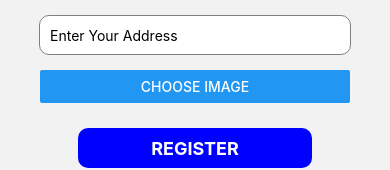
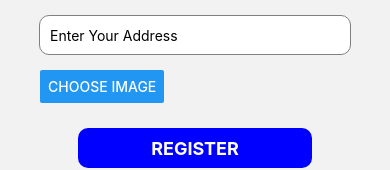
Before and after one commit to vineeshw1994/Native_E-shop, a React Native app: screen /register in a window 390 px wide. Shown: the part 495-665 px from the top of the page. Built offline with nearby package versions, Linux system fonts and the light colour scheme.

Commit message:
register user image upload success fully

```diff
--- a/screens/auth/Register.js
+++ b/screens/auth/Register.js
@@ -13,9 +13,7 @@ const Register = ({ navigation }) => {
     const [city, setCity] = useState('');
     const [contact, setContact] = useState('');
 
-    const [file, setFile] = useState(null);
     const [image, setImage] = useState(null);
-    const [error, setError] = useState(null);
 
     const pickImage = async () => {
 
@@ -61,23 +59,28 @@ const Register = ({ navigation }) => {
         formData.append("contact", contact);
 
         try {
-            alert('try block')
             const res = await fetch('http://192.168.1.4:8080/api/user/register', {
 
                 method: 'POST',
                 body: formData,
             })
             if (res.ok) {
-                // console.log('success')
+                const data = await res.json();
+                // console.log(data);
+                setImage(null);
+                alert(data.message);
+                navigation.navigate('login');
+            }
+            if(!res.ok){
+                console.log('failed')
                 const data = await res.json();
                 console.log(data);
-                setImage(null);
-                alert('Register  Successfully ');
-                navigation.navigate('login');
+                alert(data.message);
+                navigation.navigate('register');
             }
         } catch (error) {
             console.log(error)
-            alert('login failed')
+            alert('Register  Failed')
         }
 
 
@@ -93,15 +96,17 @@ const Register = ({ navigation }) => {
 
                 <InputBox placeholder={'Enter Your Password'} secureTextEntry={true} value={password} setValue={setPassword} />
 
-                <InputBox placeholder={'Enter Your Mobile'} value={contact} setValue={setContact} autoComplete={'tel'} />
+                <InputBox placeholder={'Enter Your Mobile'} type='tel' value={contact} setValue={setContact} autoComplete={'tel'} />
 
                 <InputBox placeholder={'Enter Your City'} value={city} setValue={setCity} autoComplete={'off'} />
 
                 <InputBox placeholder={'Enter Your Address'} value={address} setValue={setAddress} autoComplete={'street-address'} />
 
-                {image && <Image source={{ uri: image }} style={styles.showImage} />}
+
                 <View style={styles.imgUploadContainer}>
                 <Button style={styles.uploadImg} title="Choose Image" onPress={pickImage} />
+                {image && <Image source={{ uri: image }} style={styles.showImage} />}
+
                 </View>
 
 
@@ -176,8 +181,8 @@ const styles = StyleSheet.create({
         textAlign: 'center'
     },
     showImage: {
-        width: 100,
-        height: 100,
+        width: 80,
+        height: 80,
         borderRadius: 10,
     },
 
@@ -197,6 +202,9 @@ const styles = StyleSheet.create({
         height: 40,
     },
     imgUploadContainer:{
+        flexDirection: 'row',
+        justifyContent: 'space-between',
+        alignItems: 'center',
         marginHorizontal: 40,
         marginVertical: 5,
         borderRadius: 10,
```
